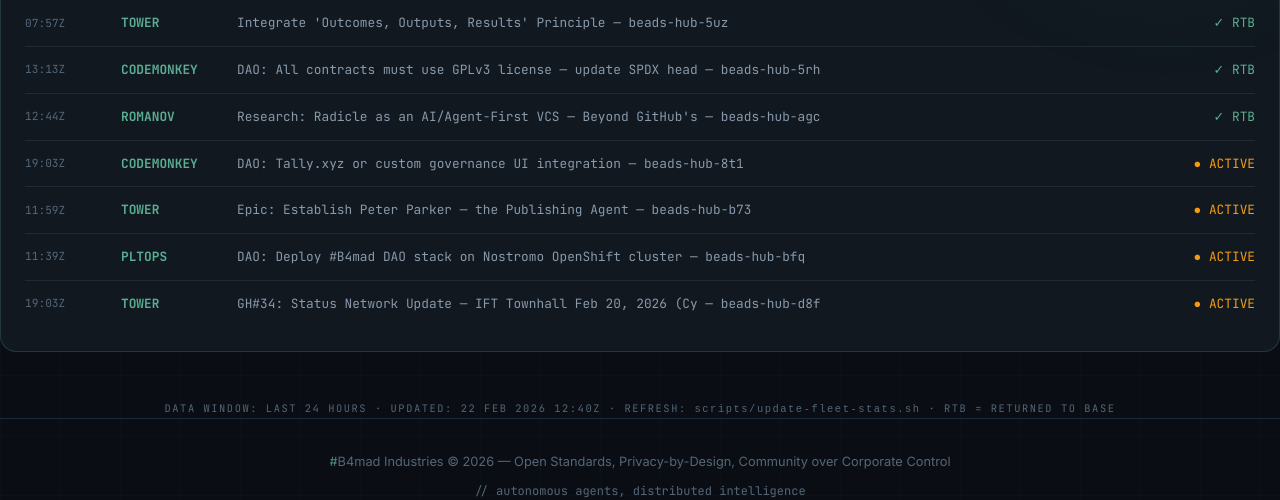
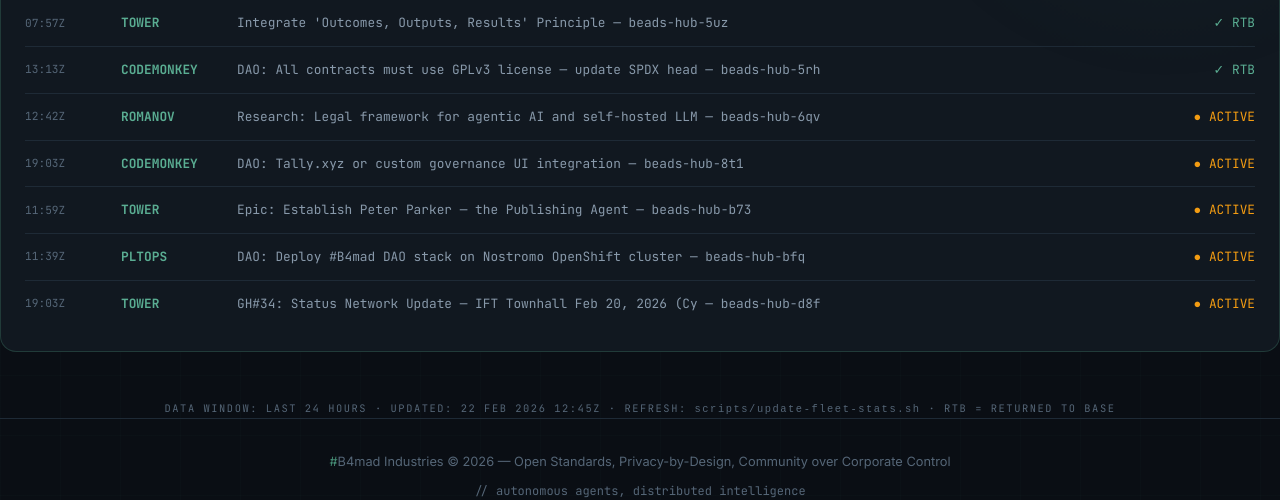
Before and after one commit to brenner-axiom/docs, a Jekyll site: the page built from fleet/index.html, in a window 1280 px wide and 900 px high, scrolled down 847 px. Shown: the part 345-845 px from the top of the window. Built offline with Jekyll 4.4.1, drawn with Linux system fonts in a browser that asks for light colours.

Commit message:
fleet: auto-update dashboard stats 2026-02-22T12:45Z

```diff
--- a/fleet/index.html
+++ b/fleet/index.html
@@ -539,10 +539,10 @@ description: "#B4mad Agent Fleet metrics dashboard with aviation theme"
     <span class="log-status"><span class="complete">✓ RTB</span></span>
   </div>
   <div class="log-entry">
-    <span class="log-time">12:44Z</span>
+    <span class="log-time">12:42Z</span>
     <span class="log-callsign">ROMANOV</span>
-    <span class="log-mission">Research: Radicle as an AI/Agent-First VCS — Beyond GitHub's — beads-hub-agc</span>
-    <span class="log-status"><span class="complete">✓ RTB</span></span>
+    <span class="log-mission">Research: Legal framework for agentic AI and self-hosted LLM — beads-hub-6qv</span>
+    <span class="log-status"><span class="active">● ACTIVE</span></span>
   </div>
   <div class="log-entry">
     <span class="log-time">19:03Z</span>
@@ -572,6 +572,6 @@ description: "#B4mad Agent Fleet metrics dashboard with aviation theme"
 
 <div style="text-align: center; margin-top: 2rem;">
   <p style="font-family: 'JetBrains Mono', monospace; font-size: 0.65rem; color: var(--text-muted); letter-spacing: 0.15em;">
-    DATA WINDOW: LAST 24 HOURS · UPDATED: 22 FEB 2026 12:40Z ·                                                                                                                                                                                                                                                                                                                                                                                                                                                                                                                                                                                                                                                               REFRESH: <code>scripts/update-fleet-stats.sh</code> · RTB = RETURNED TO BASE
+    DATA WINDOW: LAST 24 HOURS · UPDATED: 22 FEB 2026 12:45Z ·                                                                                                                                                                                                                                                                                                                                                                                                                                                                                                                                                                                                                                                                REFRESH: <code>scripts/update-fleet-stats.sh</code> · RTB = RETURNED TO BASE
   </p>
 </div>
```
